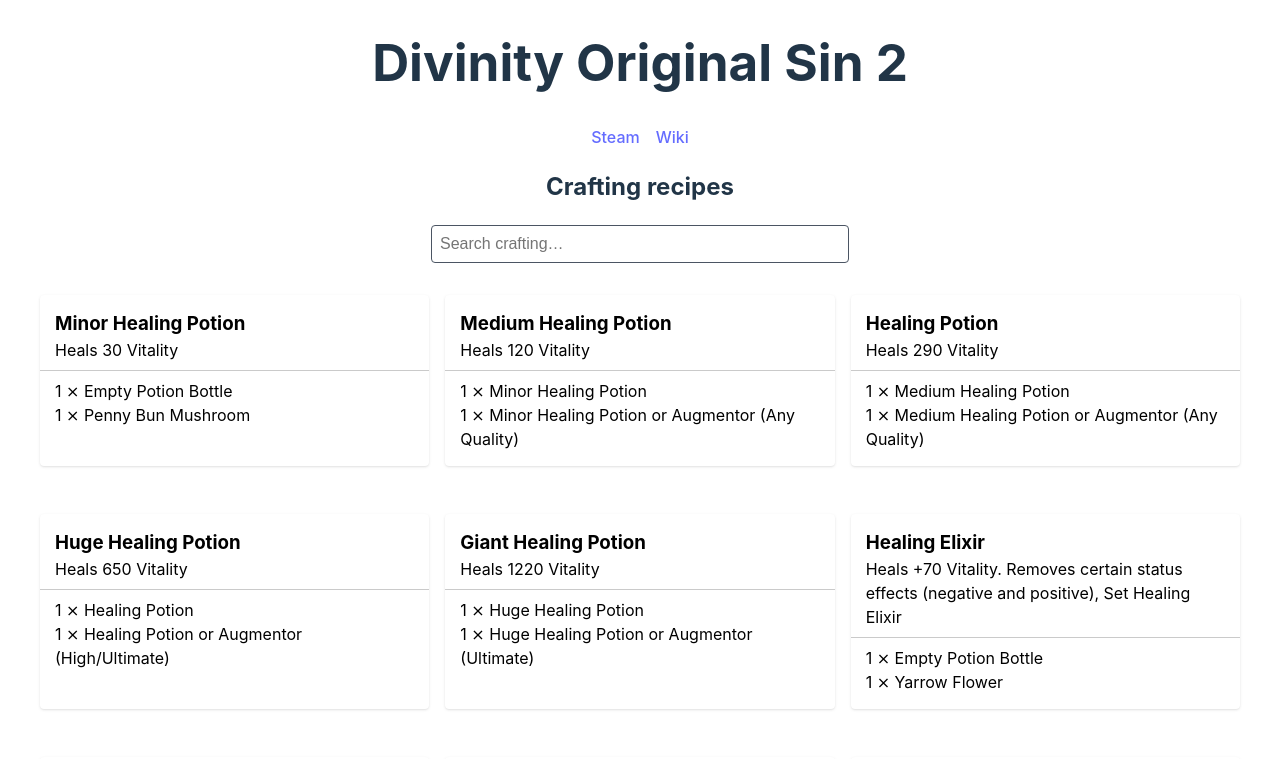
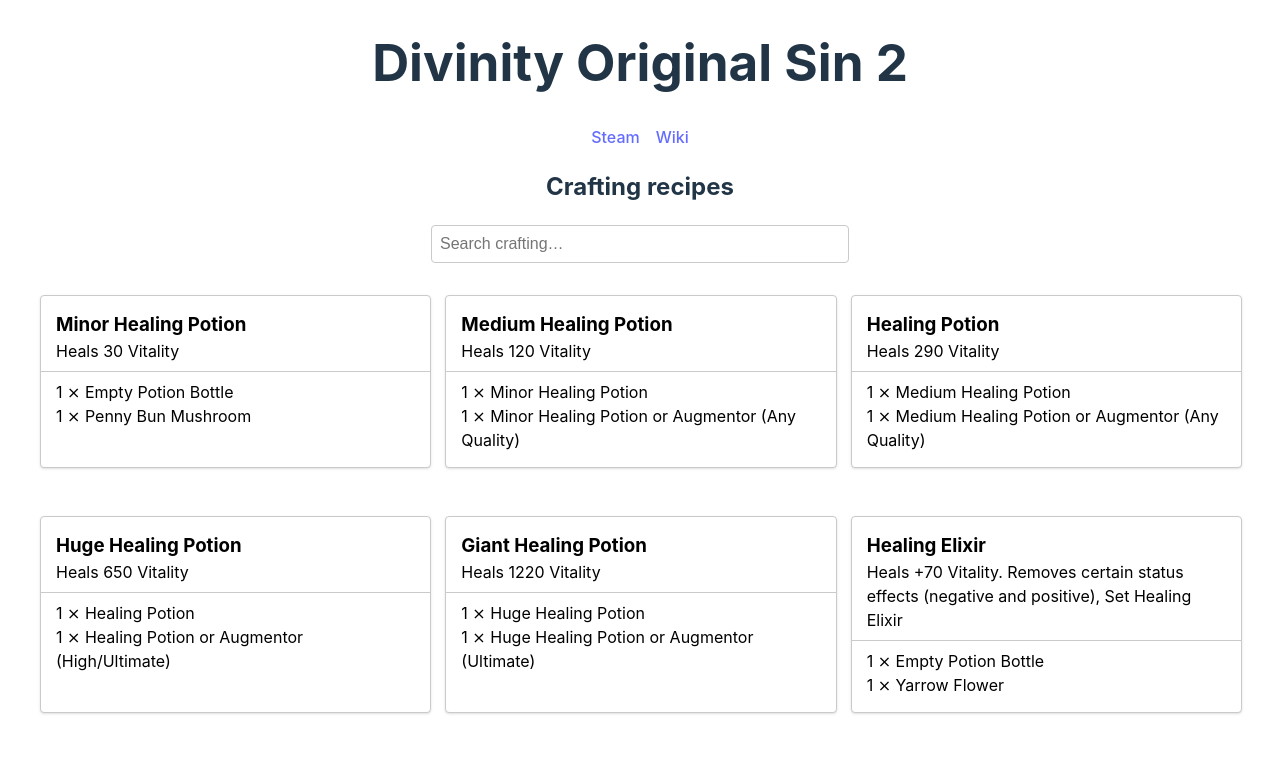
Before and after one commit to dlicheva/dlicheva.github.io, a Vue app: page / in a window 1280 px wide. Shown: the top 759 px of the page. Built offline with nearby package versions, Linux system fonts and the light colour scheme.

Commit message:
colour fixes

```diff
--- a/src/components/RecipeList.vue
+++ b/src/components/RecipeList.vue
@@ -31,6 +31,7 @@
 }
 .recipe {
   border-radius: 4px;
+  border: 1px solid #cacaca;
   box-shadow: rgba(0, 0, 0, 0) 0px 0px 0px 0px, rgba(0, 0, 0, 0) 0px 0px 0px 0px, rgba(0, 0, 0, 0.1) 0px 1px 3px 0px, rgba(0, 0, 0, 0.1) 0px 1px 2px -1px;
   margin: 0 0 16px;
   background-color: white;
--- a/src/components/Search.vue
+++ b/src/components/Search.vue
@@ -23,14 +23,13 @@
 <style scoped>
 input {
   border-radius: 4px;
-  border: 1px solid rgb(75, 85, 99);
   line-height: 20px;
   padding: 8px;
-  color: white;
   max-width: 400px;
   margin-bottom: 32px;
   width: calc(100% - 32px);
   font-size: 16px;
+  border: 1px solid #cacaca;
 }
 label {
   font-size: 0;
--- a/src/style.css
+++ b/src/style.css
@@ -2,10 +2,6 @@
   font-family: Inter, system-ui, Avenir, Helvetica, Arial, sans-serif;
   line-height: 1.5;
   font-weight: 400;
-
-  color-scheme: light dark;
-  color: rgba(255, 255, 255, 0.87);
-  background-color: #242424;
 
   font-synthesis: none;
   text-rendering: optimizeLegibility;
```
